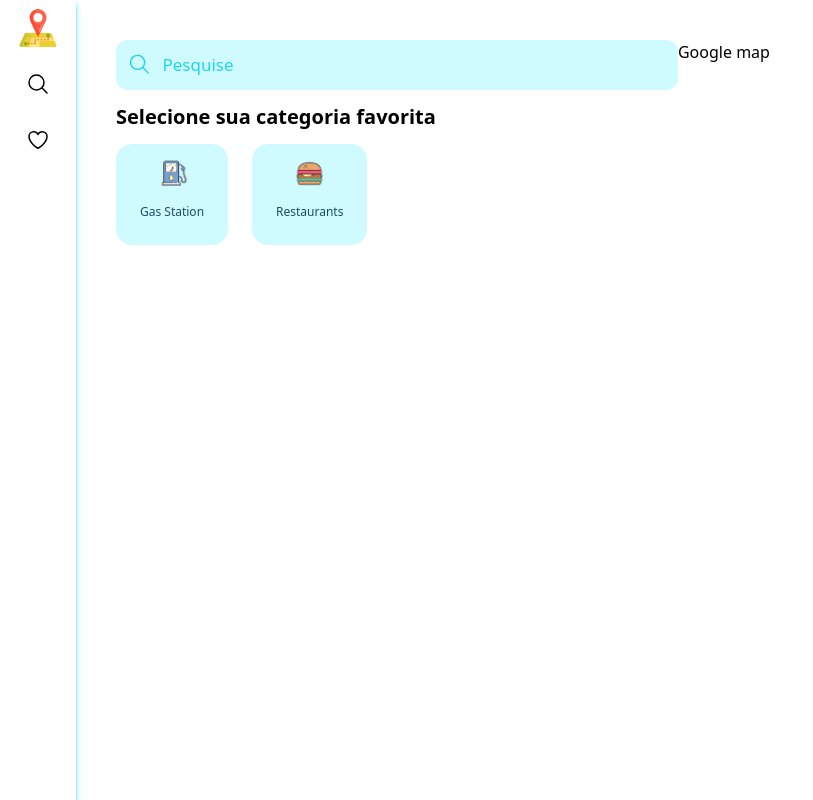
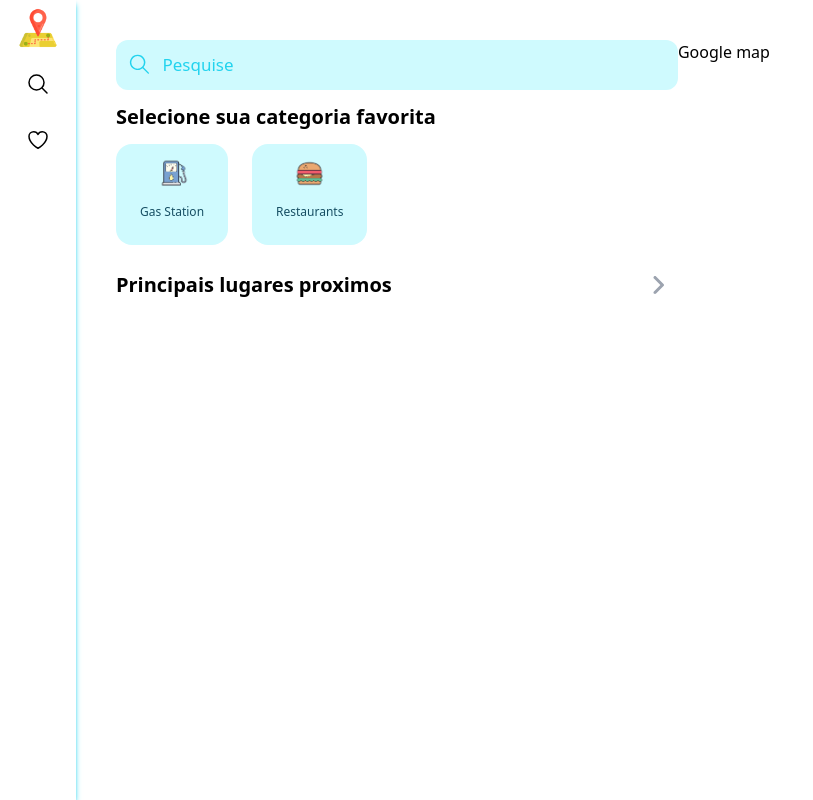
Before and after one commit to VictorSalome/procura-lugares, a Next.js app: page / in a window 1280 px wide. Shown: the whole page, without its empty margins (0-813 px from the left). Built offline with nearby package versions, Linux system fonts and the light colour scheme.

Commit message:
feat: criação da seção de listas

```diff
--- a/app/page.tsx
+++ b/app/page.tsx
@@ -1,3 +1,4 @@
+import { BusinessList } from "@/components/BusinessList";
 import { CategoryList } from "@/components/CategoryList";
 import { SearchBar } from "@/components/SearchBar";
 import { SideNavBar } from "@/components/SideNavBar";
@@ -7,12 +8,13 @@ export default function Home() {
     <div className="flex">
       <SideNavBar />
       <div className="grid grid-cols-1 md:grid-cols-2 px-6 md:px-10 w-full mt-10">
-        {/* Business List */}
+
 
         <div className="">
 
           <SearchBar />
           <CategoryList />
+          <BusinessList />
 
         </div>
 
--- /dev/null
+++ b/components/BusinessList.tsx
@@ -0,0 +1,32 @@
+"use client"
+
+import { useState } from "react"
+import { FaAngleLeft, FaAngleRight } from "react-icons/fa6"
+
+
+export const BusinessList = () => {
+
+    const [count, setCount] = useState(0)
+
+
+
+    return (
+        <div>
+            <h2 className="text-[20px] mt-3 font-bold mb-3 flex items-center justify-between">
+                Principais lugares proximos
+
+
+                <span className="flex">
+                    {count > 0 ? < FaAngleLeft className="w-10 h-10 p-2 text-gray-400 hover:text-cyan-400 hover:bg-cyan-100 cursor-pointer rounded-lg"
+                        onClick={() => setCount(count - 1)} /> : null}
+                    <FaAngleRight className="w-10 h-10 p-2 text-gray-400 hover:text-cyan-400 hover:bg-cyan-100 cursor-pointer rounded-lg"
+                        onClick={() => setCount(count + 1)}
+                    />
+                </span>
+
+            </h2>
+
+
+        </div>
+    )
+}
```
